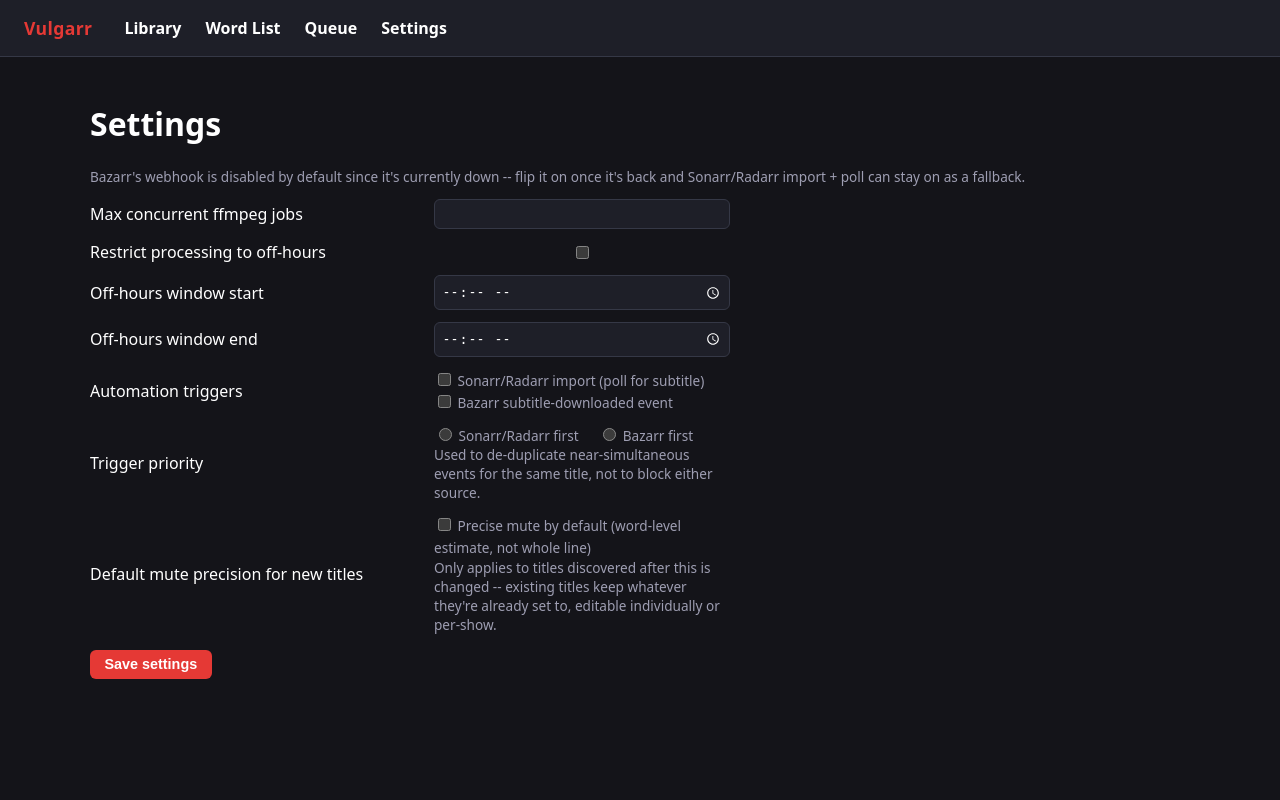
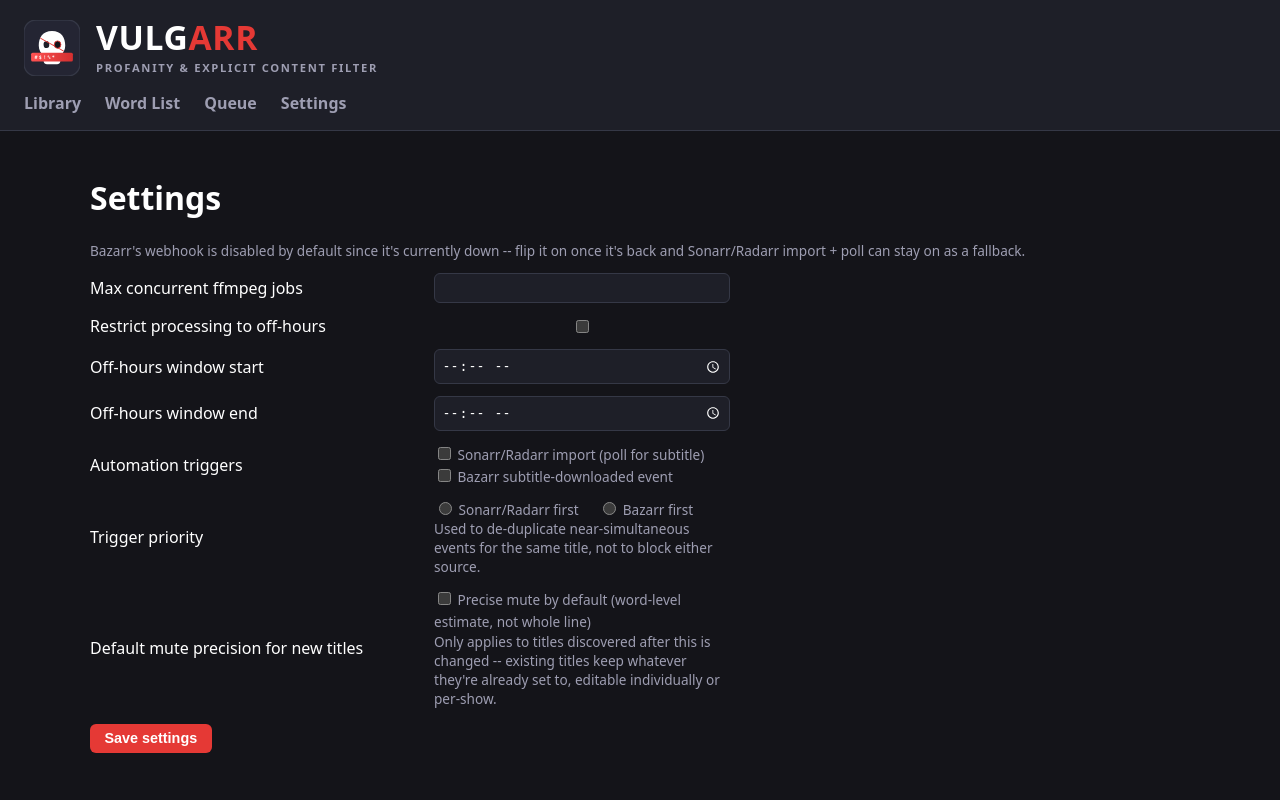
Before and after one commit to dpresti/vulgarr, a FastAPI app: template app/templates/settings.html in a window 1280 px wide. Run offline with FastAPI, Linux system fonts and the light colour scheme; the template is opened without the code that fills it, so the values that code supplies are empty; parts of the project's set-up code (start-up, migrations or seed data) failed here and were passed over.

Commit message:
Replace slim nav with full branded header
Swapped the single-row text nav for the icon+wordmark+tagline lockup
(approved via preview), with the four nav links moved to a second row
beneath it. Header grows from ~60px to ~140px tall in exchange for
actual visual branding instead of a bare "Vulgarr" text link.

```diff
--- a/app/templates/base.html
+++ b/app/templates/base.html
@@ -43,10 +43,15 @@
       --vulgarr-outdated-text: #F0A25C;
     }
     body { font-family: system-ui, sans-serif; margin: 0; background: var(--vulgarr-bg-main); color: var(--vulgarr-text-primary); }
-    nav { display: flex; align-items: center; gap: 1.5rem; padding: 1rem 1.5rem; background: var(--vulgarr-bg-surface); border-bottom: 1px solid var(--vulgarr-border); }
-    nav .brand { color: var(--vulgarr-accent); font-weight: 800; font-size: 1.1rem; letter-spacing: 0.02em; margin-right: 0.5rem; text-decoration: none; }
-    nav a { color: var(--vulgarr-text-primary); text-decoration: none; font-weight: 600; }
-    nav a:hover { color: var(--vulgarr-accent); }
+    header.app-header { background: var(--vulgarr-bg-surface); border-bottom: 1px solid var(--vulgarr-border); padding: 1.25rem 1.5rem 1rem; }
+    .brand-row { display: flex; align-items: center; gap: 16px; text-decoration: none; }
+    .brand-row svg { flex-shrink: 0; }
+    .brand-wordmark { font-size: 2.1rem; font-weight: 900; color: var(--vulgarr-text-primary); letter-spacing: 0.02em; line-height: 1; }
+    .brand-wordmark span { color: var(--vulgarr-accent); }
+    .brand-tagline { font-size: 0.7rem; font-weight: 600; color: var(--vulgarr-text-secondary); letter-spacing: 0.15em; margin-top: 6px; }
+    nav { display: flex; gap: 1.5rem; margin-top: 1rem; }
+    nav a { color: var(--vulgarr-text-secondary); text-decoration: none; font-weight: 600; }
+    nav a:hover, nav a.active { color: var(--vulgarr-text-primary); }
     main { padding: 1.5rem; max-width: 1100px; margin: 0 auto; }
     table { width: 100%; border-collapse: collapse; margin-top: 1rem; }
     th, td { text-align: left; padding: 0.45rem 0.75rem; border-bottom: 1px solid var(--vulgarr-border); vertical-align: middle; }
@@ -129,13 +134,35 @@
   </script>
 </head>
 <body>
+  <header class="app-header">
+    <a class="brand-row" href="/library">
+      <svg viewBox="0 0 512 512" width="56" height="56">
+        <defs>
+          <linearGradient id="navRedGrad" x1="0%" y1="0%" x2="100%" y2="0%">
+            <stop offset="0%" stop-color="#FF5252" />
+            <stop offset="100%" stop-color="#D32F2F" />
+          </linearGradient>
+        </defs>
+        <rect x="0" y="0" width="512" height="512" rx="110" fill="#242533" stroke="#353846" stroke-width="12"/>
+        <path d="M 256,100 C 170,100 135,160 135,235 C 135,275 155,305 180,325 L 180,380 C 180,395 195,405 210,405 L 302,405 C 317,405 332,395 332,380 L 332,325 C 357,305 377,275 377,235 C 377,160 342,100 256,100 Z" fill="#FFFFFF"/>
+        <ellipse cx="205" cy="225" rx="26" ry="32" fill="#1E1F28" transform="rotate(-6 205 225)"/>
+        <path d="M 148,165 L 364,285" stroke="#E53935" stroke-width="9"/>
+        <ellipse cx="307" cy="225" rx="30" ry="34" fill="#141419" stroke="#E53935" stroke-width="8"/>
+        <rect x="65" y="300" width="382" height="80" rx="14" fill="url(#navRedGrad)"/>
+        <text x="96" y="358" fill="#FFF" font-family="monospace" font-weight="900" font-size="46" letter-spacing="12">#$!%*</text>
+      </svg>
+      <div>
+        <div class="brand-wordmark">VULG<span>ARR</span></div>
+        <div class="brand-tagline">PROFANITY &amp; EXPLICIT CONTENT FILTER</div>
+      </div>
+    </a>
     <nav>
-    <a class="brand" href="/library">Vulgarr</a>
       <a href="/library">Library</a>
       <a href="/wordlist">Word List</a>
       <a href="/queue">Queue</a>
       <a href="/settings">Settings</a>
     </nav>
+  </header>
   <div id="topbar" hx-get="/queue/topbar" hx-trigger="load, every 3s" hx-swap="innerHTML"></div>
   <main>
     {% block content %}{% endblock %}
```
Lines whose indentation alone changed are shown as unchanged.
